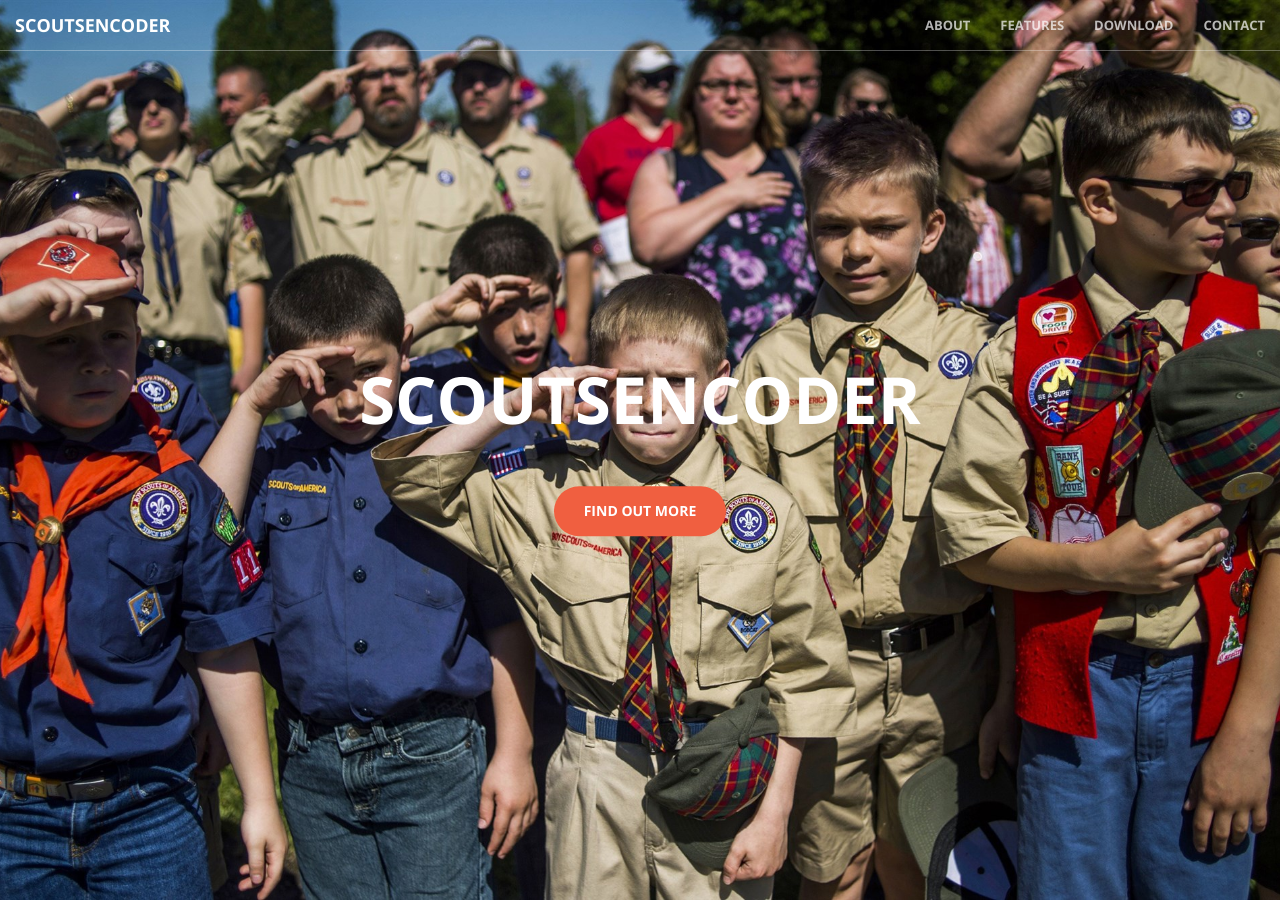
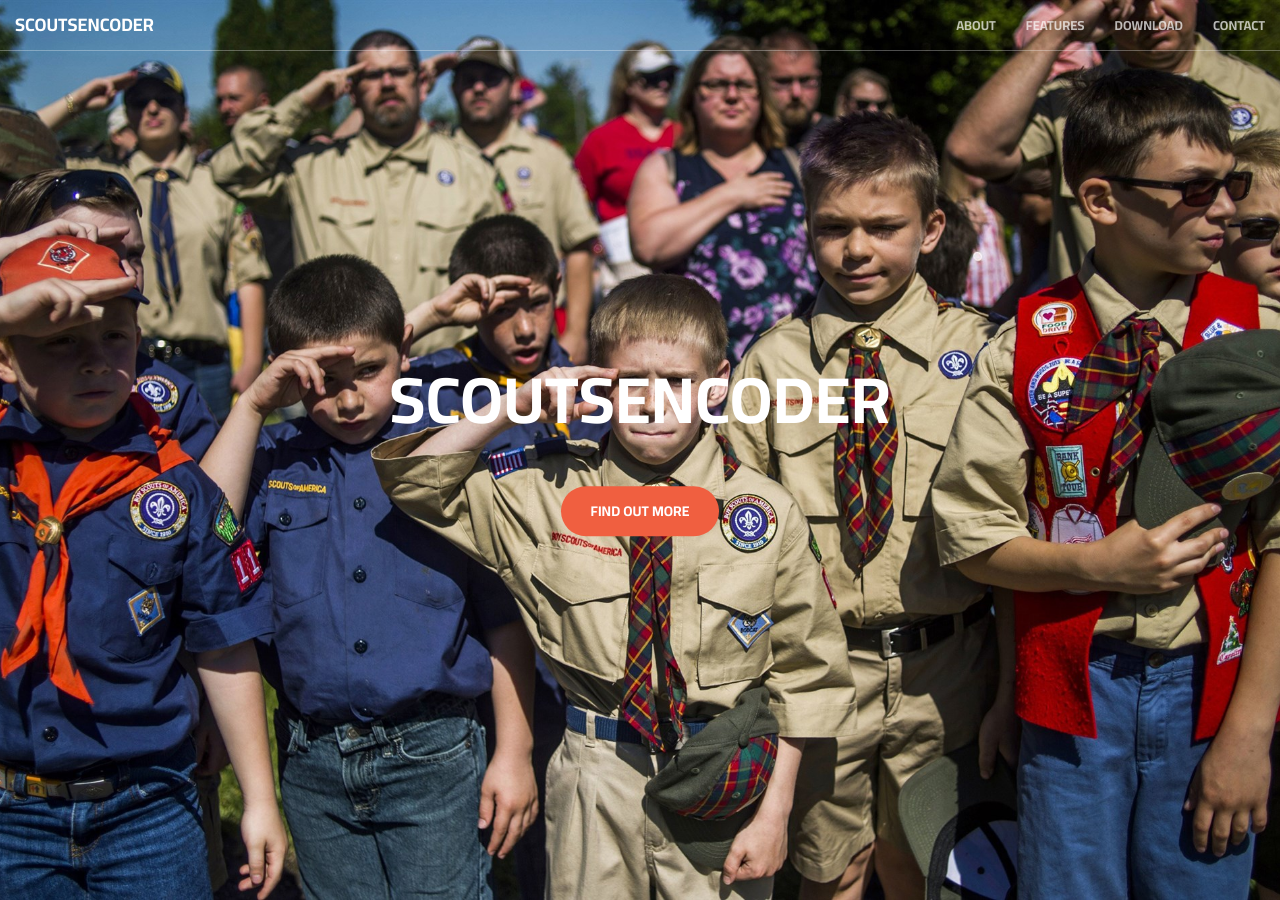
Before and after one commit to yousinix/ScoutsEncoder, a Jekyll site: the page built from index.html, in a window 1280 px wide and 900 px high. Built offline with Jekyll 4.4.1, drawn with Linux system fonts in a browser that asks for light colours.

Commit message:
Update fonts

```diff
--- a/_includes/head.html
+++ b/_includes/head.html
@@ -13,9 +13,9 @@
     <link rel="stylesheet" href="css/bootstrap.min.css" type="text/css">
 
     <!-- Custom Fonts -->
-    <link href='https://fonts.googleapis.com/css?family=Open+Sans:300italic,400italic,600italic,700italic,800italic,400,300,600,700,800' rel='stylesheet' type='text/css'>
-    <link href='https://fonts.googleapis.com/css?family=Merriweather:400,300,300italic,400italic,700,700italic,900,900italic' rel='stylesheet' type='text/css'>
-    <link rel="stylesheet" href="font-awesome/css/font-awesome.min.css" type="text/css">
+    <link href="https://fonts.googleapis.com/css?family=Cairo:700,900" rel="stylesheet" type="text/css">
+    <link href="https://fonts.googleapis.com/css?family=Roboto" rel="stylesheet" type="text/css">
+    <link href="font-awesome/css/font-awesome.min.css" rel="stylesheet" type="text/css">
 
     <!-- Plugin CSS -->
     <link rel="stylesheet" href="css/animate.min.css" type="text/css">
--- a/_sass/_mixins.scss
+++ b/_sass/_mixins.scss
@@ -57,10 +57,10 @@
 
 @mixin sans-serif-font()
 {
-	font-family: 'Open Sans', 'Helvetica Neue', Arial, sans-serif;
+	font-family: 'Cairo', sans-serif;
 }
 
 @mixin serif-font()
 {
-	font-family: 'Merriweather', 'Helvetica Neue', Arial, sans-serif;
+	font-family: 'Roboto', sans-serif;
 }
```
